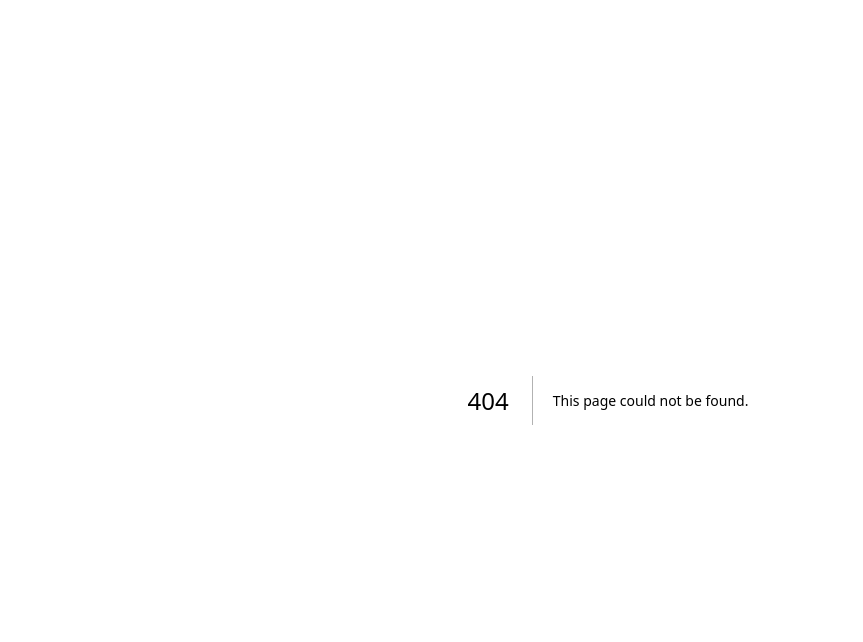
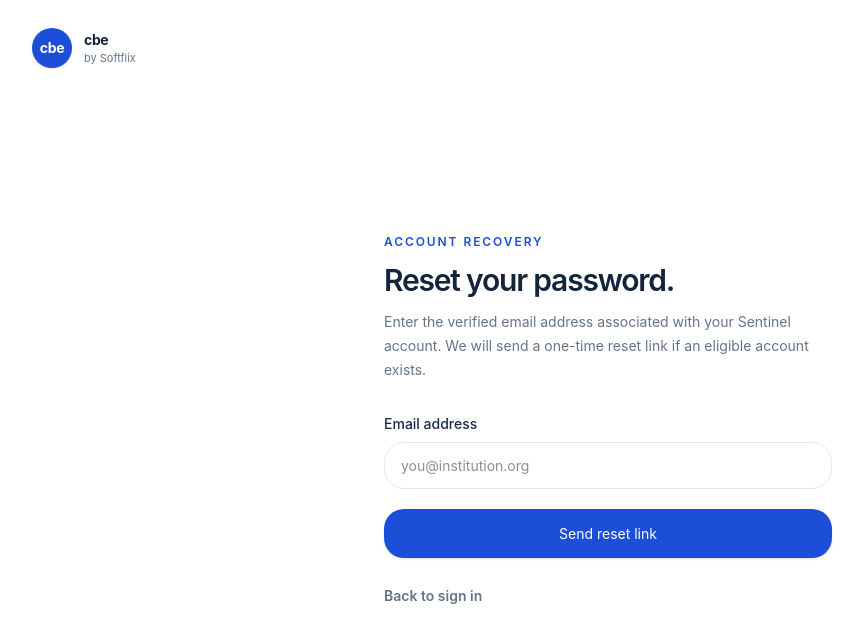
Before and after one commit to poptramark-eng/sentinel, a Next.js app in the folder apps/web/: page /forgot-password in a window 1280 px wide. Before the commit this address had no page. Shown: the top 642 px of the page, without its empty margins (32-895 px from the left). Built offline with nearby package versions, Linux system fonts and the light colour scheme; no server answers.

Commit message:
feat(web): add password reset request page

```diff
--- /dev/null
+++ b/apps/web/src/app/forgot-password/page.tsx
@@ -0,0 +1,66 @@
+"use client";
+
+import { FormEvent, useState } from "react";
+import Link from "next/link";
+import { API_BASE } from "../../lib/api";
+import { BrandLockup } from "../../components/brand-lockup";
+
+export default function ForgotPasswordPage() {
+  const [email, setEmail] = useState("");
+  const [message, setMessage] = useState("");
+  const [error, setError] = useState("");
+  const [loading, setLoading] = useState(false);
+
+  async function submit(event: FormEvent<HTMLFormElement>) {
+    event.preventDefault();
+    setMessage("");
+    setError("");
+    setLoading(true);
+    try {
+      const response = await fetch(`${API_BASE}/auth/password-reset/request`, {
+        method: "POST",
+        credentials: "include",
+        headers: { "Content-Type": "application/json" },
+        body: JSON.stringify({ email }),
+      });
+      if (response.status === 429) {
+        setError("Too many reset requests. Please wait before trying again.");
+        return;
+      }
+      if (response.status === 503) {
+        setError("Password reset protection is temporarily unavailable. Please try again shortly.");
+        return;
+      }
+      if (!response.ok) {
+        setError("We could not process the request. Please try again.");
+        return;
+      }
+      setMessage("If an active verified account exists for this email address, a password reset link will be sent. Check your inbox.");
+    } catch {
+      setError("The API could not be reached. Check your connection and try again.");
+    } finally {
+      setLoading(false);
+    }
+  }
+
+  return (
+    <main className="flex min-h-screen flex-col bg-white px-6 py-7 sm:px-10 lg:px-16">
+      <BrandLockup />
+      <section className="mx-auto flex w-full max-w-md flex-1 flex-col justify-center py-16">
+        <p className="text-xs font-semibold uppercase tracking-[0.16em] text-[var(--brand)]">Account recovery</p>
+        <h1 className="mt-3 text-3xl font-semibold tracking-[-0.04em] text-[var(--ink-strong)]">Reset your password.</h1>
+        <p className="mt-3 text-sm leading-6 text-[var(--muted)]">Enter the verified email address associated with your Sentinel account. We will send a one-time reset link if an eligible account exists.</p>
+        <form onSubmit={submit} className="mt-8 space-y-5">
+          <div>
+            <label htmlFor="email" className="mb-2 block text-sm font-medium text-[var(--ink)]">Email address</label>
+            <input id="email" type="email" autoComplete="email" required maxLength={254} value={email} onChange={(event) => setEmail(event.target.value)} className="w-full rounded-xl border border-[var(--line)] bg-white px-4 py-3 text-sm text-[var(--ink-strong)] outline-none focus:border-[var(--brand)] focus:ring-4 focus:ring-[var(--brand-soft)]" placeholder="you@institution.org" />
+          </div>
+          {error ? <p role="alert" className="rounded-xl border border-[#fecaca] bg-[var(--danger-soft)] px-4 py-3 text-sm text-[var(--danger)]">{error}</p> : null}
+          {message ? <p role="status" className="rounded-xl border border-[var(--brand-border)] bg-[var(--brand-soft)] px-4 py-3 text-sm text-[var(--brand)]">{message}</p> : null}
+          <button type="submit" disabled={loading} className="flex w-full items-center justify-center rounded-xl bg-[var(--brand)] px-5 py-3.5 text-sm font-semibold text-white shadow-sm transition hover:bg-[var(--brand-strong)] disabled:cursor-not-allowed disabled:opacity-60">{loading ? "Sending request…" : "Send reset link"}</button>
+        </form>
+        <p className="mt-7 text-sm text-[var(--muted)]"><Link href="/login" className="font-semibold text-[var(--brand)] hover:underline">Back to sign in</Link></p>
+      </section>
+    </main>
+  );
+}
```
